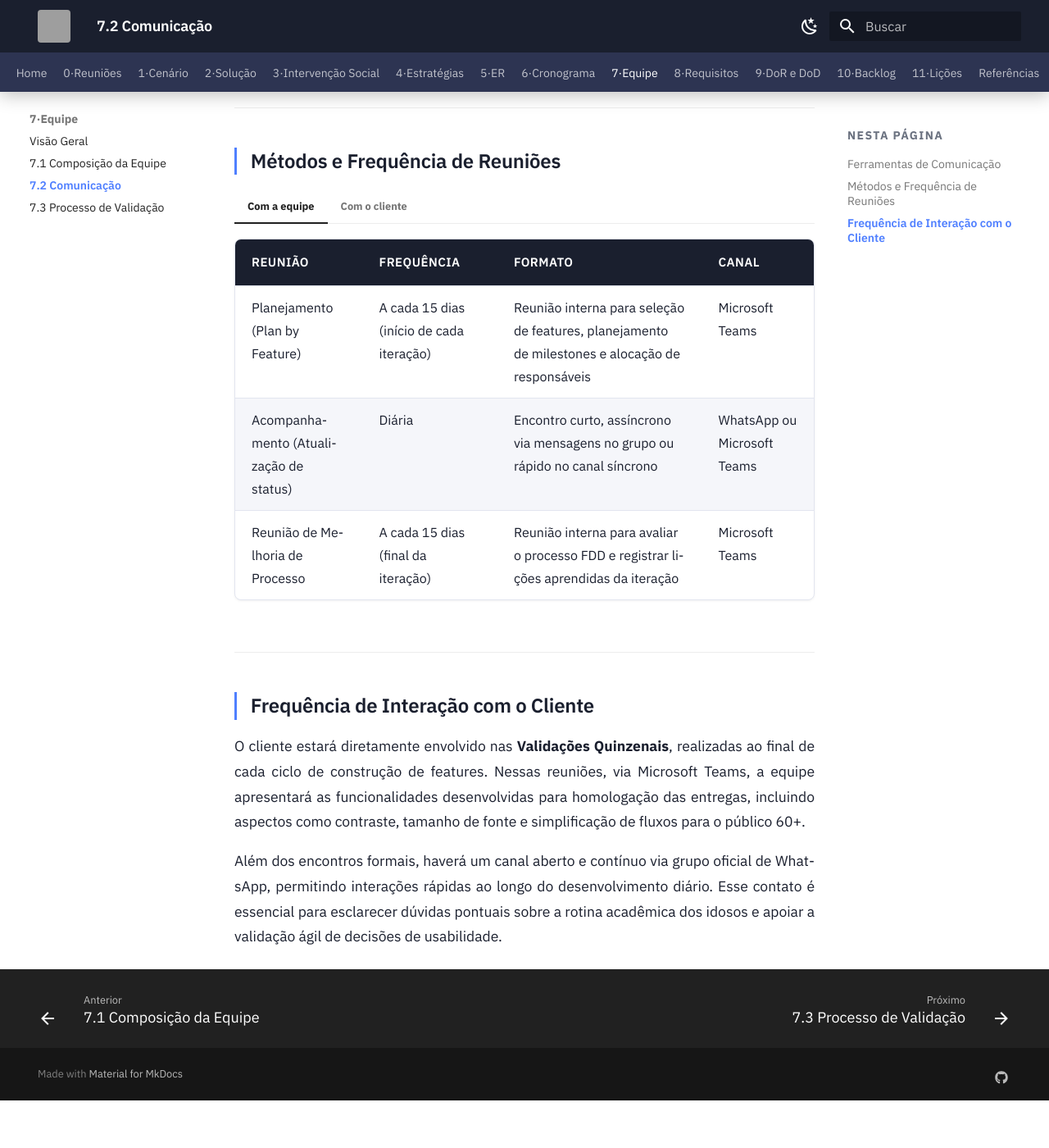
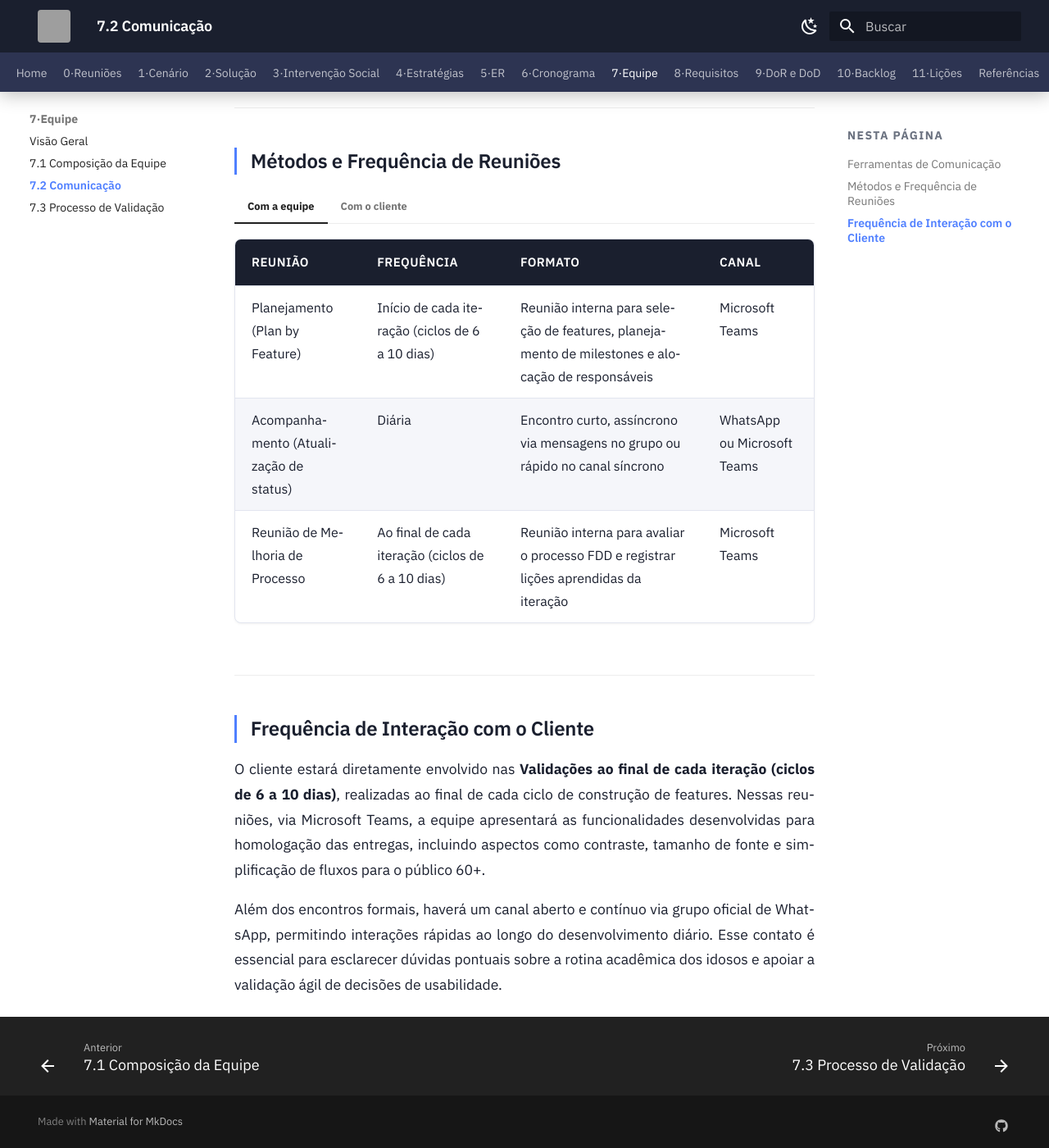
Before and after one commit to mdsreq-fga-unb/REQ-2026.1-T02-UnB-App, an MkDocs documentation site: the page built from docs/07-interacao/comunicacao.md, in a window 1280 px wide and 1400 px high, scrolled down 598 px. Shown: the whole window at 82% size. Built offline with MkDocs 1.6.1 and Material for MkDocs 9.7.7, drawn with Linux system fonts in a browser that asks for light colours; before the commit the page ends 1940 px from its top, so only the background shows below that; grey boxes are pictures that could not be loaded.

Commit message:
docs: atualiza frequência de comunicação de acordo com o cronograma

```diff
--- a/docs/07-interacao/comunicacao.md
+++ b/docs/07-interacao/comunicacao.md
@@ -15,20 +15,20 @@
 === "Com a equipe"
     | Reunião | Frequência | Formato | Canal |
     |---------|------------|---------|-------|
-    | Planejamento (Plan by Feature) | A cada 15 dias (início de cada iteração) | Reunião interna para seleção de features, planejamento de milestones e alocação de responsáveis | Microsoft Teams |
+    | Planejamento (Plan by Feature) | Início de cada iteração (ciclos de 6 a 10 dias) | Reunião interna para seleção de features, planejamento de milestones e alocação de responsáveis | Microsoft Teams |
     | Acompanhamento (Atualização de status) | Diária | Encontro curto, assíncrono via mensagens no grupo ou rápido no canal síncrono | WhatsApp ou Microsoft Teams |
-    | Reunião de Melhoria de Processo | A cada 15 dias (final da iteração) | Reunião interna para avaliar o processo FDD e registrar lições aprendidas da iteração | Microsoft Teams |
+    | Reunião de Melhoria de Processo | Ao final de cada iteração (ciclos de 6 a 10 dias) | Reunião interna para avaliar o processo FDD e registrar lições aprendidas da iteração | Microsoft Teams |
 
 === "Com o cliente"
     | Reunião | Frequência | Formato | Canal |
     |---------|------------|---------|-------|
-    | Validação com Cliente (Build by Feature) | Quinzenal (final de cada iteração) | Demonstração e homologação das funcionalidades construídas, com coleta de feedbacks para ajuste evolutivo | Microsoft Teams |
+    | Validação com Cliente (Build by Feature) | Ao final de cada iteração (ciclos de 6 a 10 dias) | Demonstração e homologação das funcionalidades construídas, com coleta de feedbacks para ajuste evolutivo | Microsoft Teams |
     | Interações adicionais e contínuas | Contínua, conforme necessidade | Comunicação rápida e informal para dúvidas pontuais e validações de hipóteses de usabilidade | WhatsApp |
 
 ---
 
 ## Frequência de Interação com o Cliente
 
-O cliente estará diretamente envolvido nas **Validações Quinzenais**, realizadas ao final de cada ciclo de construção de features. Nessas reuniões, via Microsoft Teams, a equipe apresentará as funcionalidades desenvolvidas para homologação das entregas, incluindo aspectos como contraste, tamanho de fonte e simplificação de fluxos para o público 60+.
+O cliente estará diretamente envolvido nas **Validações ao final de cada iteração (ciclos de 6 a 10 dias)**, realizadas ao final de cada ciclo de construção de features. Nessas reuniões, via Microsoft Teams, a equipe apresentará as funcionalidades desenvolvidas para homologação das entregas, incluindo aspectos como contraste, tamanho de fonte e simplificação de fluxos para o público 60+.
 
 Além dos encontros formais, haverá um canal aberto e contínuo via grupo oficial de WhatsApp, permitindo interações rápidas ao longo do desenvolvimento diário. Esse contato é essencial para esclarecer dúvidas pontuais sobre a rotina acadêmica dos idosos e apoiar a validação ágil de decisões de usabilidade.
```
